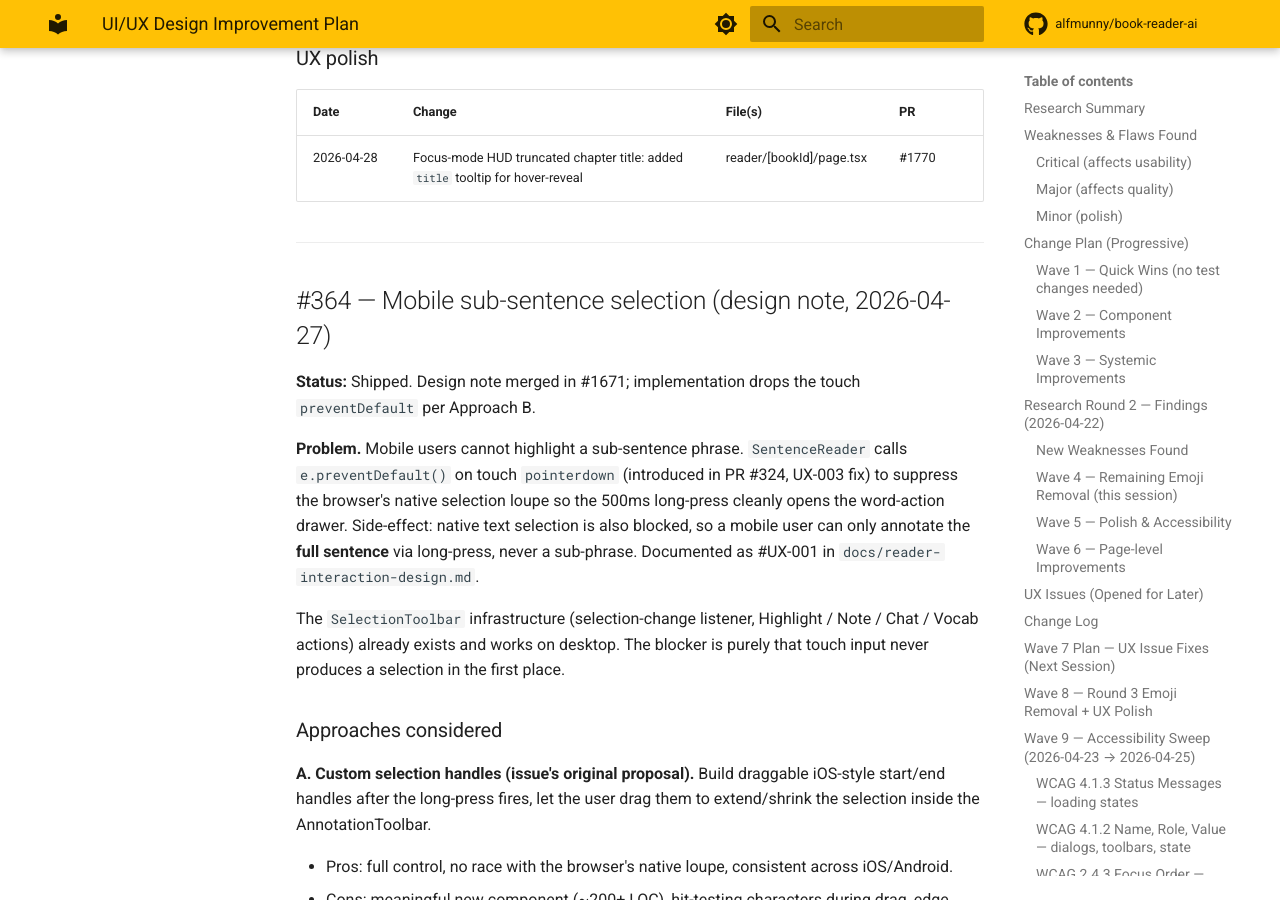
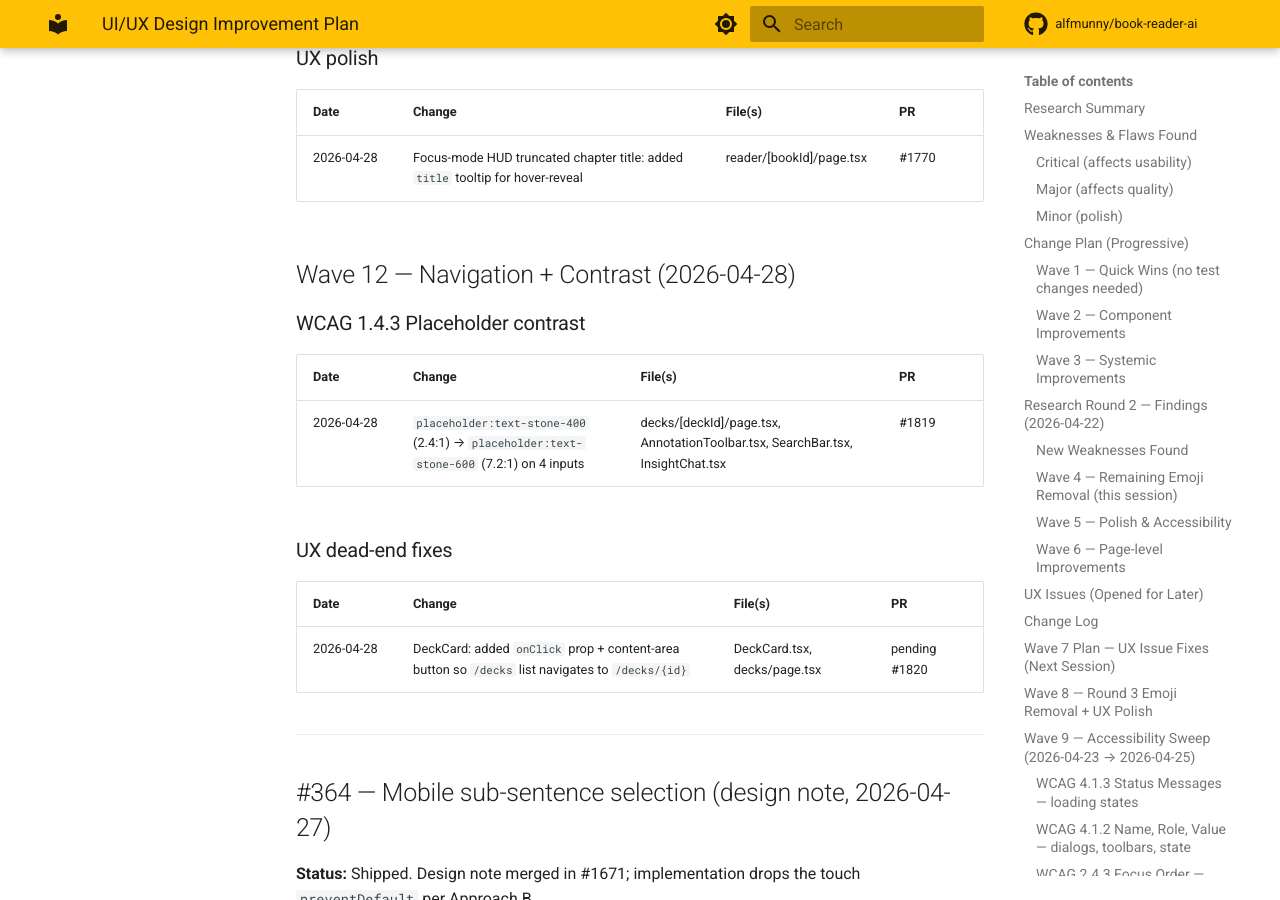
Before and after one commit to alfmunny/book-reader-ai, an MkDocs documentation site: the page built from docs/design-improvement-plan.md, in a window 1280 px wide and 900 px high, scrolled down 13105 px. Built offline with MkDocs 1.6.1 and Material for MkDocs 9.7.7, drawn with Linux system fonts in a browser that asks for light colours; comment, search, counter and statistics services are not loaded.

Commit message:
docs: add Wave 12 change log entry for DeckCard navigation + placeholder contrast fixes
Co-Authored-By: Claude Sonnet 4.6 <noreply@anthropic.com>

```diff
--- a/docs/design-improvement-plan.md
+++ b/docs/design-improvement-plan.md
@@ -283,6 +283,18 @@ Systematic WCAG 2.1 AA pass covering loading states, dialog semantics, focus man
 |------|--------|---------|----|
 | 2026-04-28 | Focus-mode HUD truncated chapter title: added `title` tooltip for hover-reveal | reader/[bookId]/page.tsx | #1770 |
 
+## Wave 12 — Navigation + Contrast (2026-04-28)
+
+### WCAG 1.4.3 Placeholder contrast
+| Date | Change | File(s) | PR |
+|------|--------|---------|----|
+| 2026-04-28 | `placeholder:text-stone-400` (2.4:1) → `placeholder:text-stone-600` (7.2:1) on 4 inputs | decks/[deckId]/page.tsx, AnnotationToolbar.tsx, SearchBar.tsx, InsightChat.tsx | #1819 |
+
+### UX dead-end fixes
+| Date | Change | File(s) | PR |
+|------|--------|---------|----|
+| 2026-04-28 | DeckCard: added `onClick` prop + content-area button so `/decks` list navigates to `/decks/{id}` | DeckCard.tsx, decks/page.tsx | pending #1820 |
+
 ---
 
 
```
